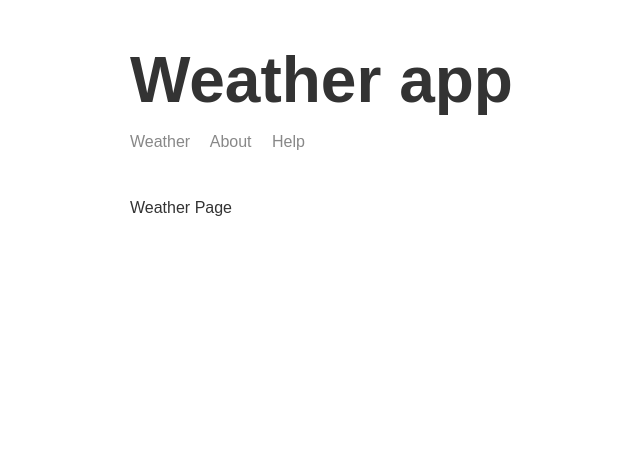
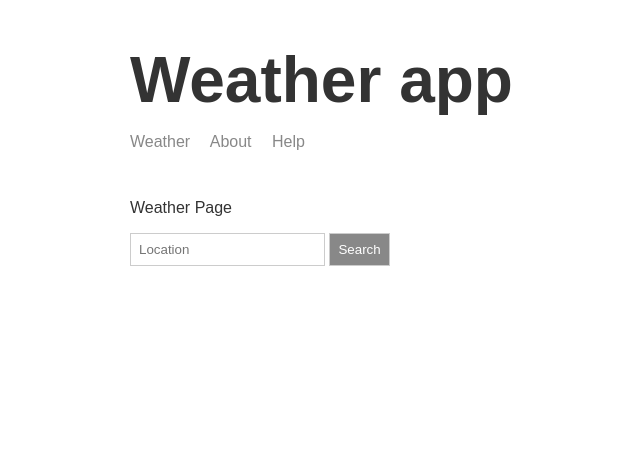
Before and after one commit to gitbit-hash/node-course, a Node server app: page / in a window 1280 px wide. Shown: the top 465 px of the page, without its empty margins (185-825 px from the left). Run offline with Node 20, Linux system fonts and the light colour scheme; data that the repository does not hold is empty.

Commit message:
adding the ability to get the user input search term and fetch the weather information then show it to the user, styling the input and the button

```diff
--- a/web-server/puplic/css/styles.css
+++ b/web-server/puplic/css/styles.css
@@ -39,3 +39,16 @@ header a {
 .main-content {
 	flex-grow: 1;
 }
+
+input {
+	border: 1px solid #ccc;
+	padding: 8px;
+}
+
+button {
+	cursor: pointer;
+	border: 1px solid #ccc;
+	background-color: #888;
+	color: white;
+	padding: 8px;
+}
--- a/web-server/puplic/js/app.js
+++ b/web-server/puplic/js/app.js
@@ -1,10 +1,24 @@
-fetch('http://localhost:3000/weather?address=cairo')
+const form = document.querySelector('form');
+const input = document.querySelector('input');
+const messageOne = document.querySelector('#message-1');
+const messageTwo = document.querySelector('#message-2');
+
+form.addEventListener('submit', (e) => {
+	e.preventDefault();
+
+	const location = input.value;
+
+	messageOne.textContent = 'Loading...';
+	messageTwo.textContent = '';
+
+	fetch(`http://localhost:3000/weather?address=${location}`)
 		.then((res) => res.json())
 		.then((data) => {
 			if (data.error) {
-			console.log(data.error);
+				messageOne.textContent = data.error;
 			} else {
-			console.log(data.location);
-			console.log(data.forecast);
+				messageOne.textContent = data.location;
+				messageTwo.textContent = data.forecast;
 			}
 		});
+});
--- a/web-server/templates/views/index.hbs
+++ b/web-server/templates/views/index.hbs
@@ -2,12 +2,20 @@
 	<head>
 		<title>Weather</title>
 		<link rel='stylesheet' href='./css/styles.css' />
-		<script src='/js/app.js'></script>
+		<script src='/js/app.js' defer></script>
 	</head>
 	<body>
 		<div class="main-content">
 		{{>header}}
 		<p>Weather Page</p>
+
+		<form>
+			<input type="text" placeholder="Location">
+			<button>Search</button>
+		</form>
+
+		<p id="message-1"></p>
+		<p id="message-2"></p>
 		</div>
 		{{>footer}}
 	</body>
```
Lines whose indentation alone changed are shown as unchanged.
